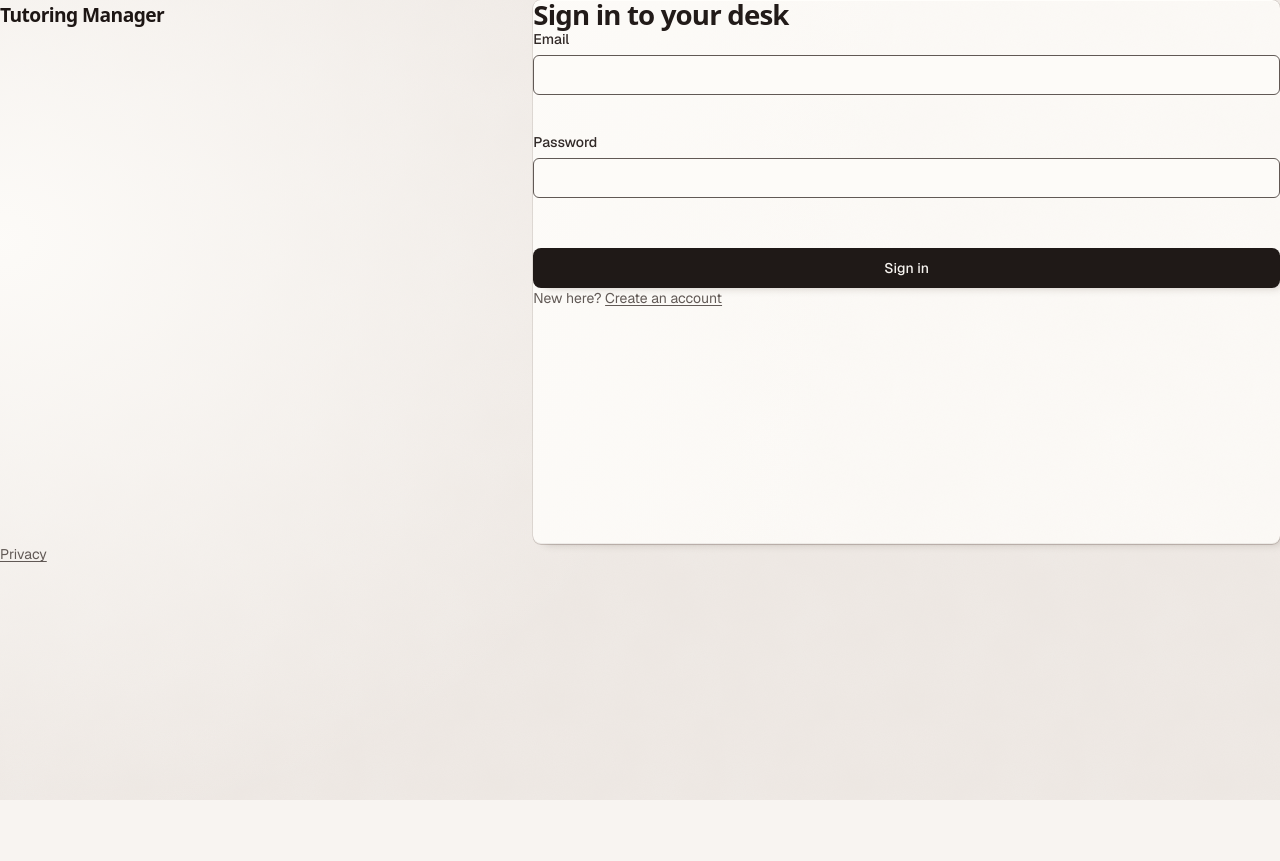
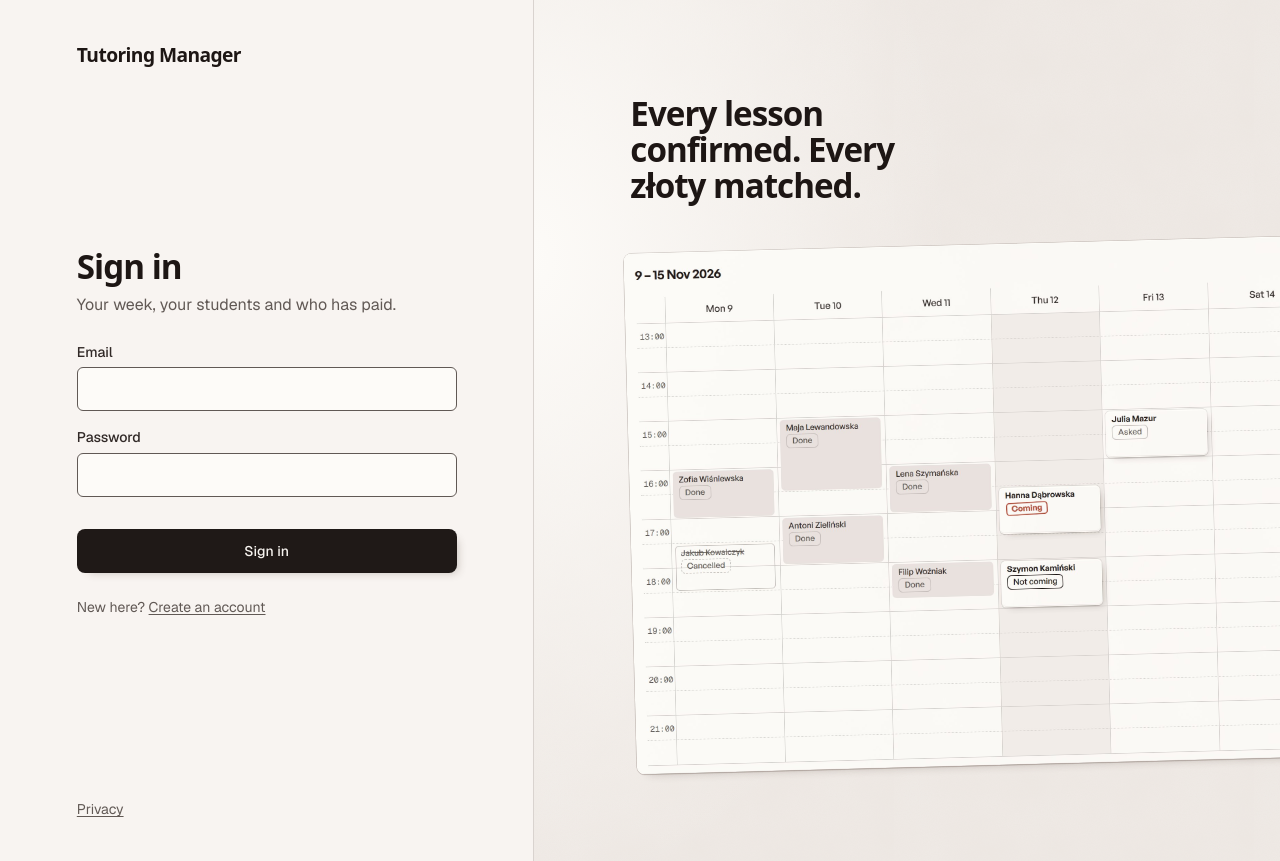
Before and after one commit to kacpersmaga/tutoring-manager, a React (Vite) app in the folder src/TutoringManager.Web/: page /app/login in a window 1280 px wide. Before the commit the page ends 800 px from the top, so only its background shows below. Built offline with nearby package versions, Linux system fonts and the light colour scheme; no server answers; a web font is replaced by a local one.

Commit message:
Redesign sign-in and registration as a split layout with the product

```diff
--- a/src/TutoringManager.Web/src/components/Field.tsx
+++ b/src/TutoringManager.Web/src/components/Field.tsx
@@ -20,12 +20,14 @@ export function Field({ label, name, error, hint, ...input }: FieldProps) {
         name={name}
         className="input"
         aria-invalid={error ? true : undefined}
-        aria-describedby={helpId}
+        aria-describedby={error || hint ? helpId : undefined}
         {...input}
       />
-      <p id={helpId} className={error ? 'field__help field__help--error' : 'field__help'}>
-        {error ?? hint}
-      </p>
+      {(error || hint) && (
+        <p id={helpId} className={error ? 'field__help field__help--error' : 'field__help'}>
+          {error ?? hint}
+        </p>
+      )}
     </div>
   )
 }
--- a/src/TutoringManager.Web/src/pages/AuthPages.tsx
+++ b/src/TutoringManager.Web/src/pages/AuthPages.tsx
@@ -5,18 +5,26 @@ import { useAuth } from '../auth'
 import { Field } from '../components/Field'
 import { FormError } from '../components/States'
 
-function AuthLayout({ title, children }: { title: string; children: React.ReactNode }) {
+/** The form on paper on the left; the product itself, on the desk, on the right (hidden on phones). */
+function AuthLayout({ title, lead, children }: { title: string; lead: string; children: React.ReactNode }) {
   return (
-    <main className="desk auth">
-      <Link to="/" className="wordmark auth__wordmark">
-        Tutoring Manager
-      </Link>
-      <section className="stock auth__sheet" aria-labelledby="auth-title">
-        <h1 id="auth-title">{title}</h1>
-        {children}
-      </section>
-      <Link to="/privacy" className="auth__privacy">Privacy</Link>
-    </main>
+    <div className="auth">
+      <main className="auth__panel">
+        <Link to="/" className="wordmark auth__wordmark">Tutoring Manager</Link>
+        <section className="auth__form" aria-labelledby="auth-title">
+          <div className="auth__head">
+            <h1 id="auth-title">{title}</h1>
+            <p className="auth__lead">{lead}</p>
+          </div>
+          {children}
+        </section>
+        <Link to="/privacy" className="auth__privacy">Privacy</Link>
+      </main>
+      <aside className="auth__showcase desk" aria-hidden="true">
+        <p className="auth__line">Every lesson confirmed. Every złoty matched.</p>
+        <img className="auth__shot stock" src="/product/calendar.jpg" width="2384" height="1530" alt="" />
+      </aside>
+    </div>
   )
 }
 
@@ -54,12 +62,7 @@ export function LoginPage() {
   }
 
   return (
-    <AuthLayout title="Sign in to your desk">
-      {demo && (
-        <button type="button" className="btn btn--card btn--block" disabled={busy} onClick={() => signInWith(demo.email, demo.password)}>
-          Open the demo account
-        </button>
-      )}
+    <AuthLayout title="Sign in" lead="Your week, your students and who has paid.">
       <form className="form" onSubmit={submit} noValidate>
         <Field label="Email" name="email" type="email" autoComplete="email" required />
         <Field label="Password" name="password" type="password" autoComplete="current-password" required />
@@ -71,6 +74,14 @@ export function LoginPage() {
       <p className="auth__switch">
         New here? <Link to="/app/register">Create an account</Link>
       </p>
+      {demo && (
+        <div className="auth__demo">
+          <p><strong>Just looking?</strong> The demo account has two months of lessons, notes and payments.</p>
+          <button type="button" className="btn btn--card btn--block" disabled={busy} onClick={() => signInWith(demo.email, demo.password)}>
+            Open the demo account
+          </button>
+        </div>
+      )}
     </AuthLayout>
   )
 }
@@ -109,7 +120,7 @@ export function RegisterPage() {
   }
 
   return (
-    <AuthLayout title="Set up your desk">
+    <AuthLayout title="Create your account" lead="Free during beta. Your data stays in your own database.">
       <form className="form" onSubmit={submit} noValidate>
         <Field label="Your name" name="displayName" autoComplete="name" required hint="Students see it on their confirmation page." error={errors.displayname} />
         <Field label="Email" name="email" type="email" autoComplete="email" required error={errors.email} />
```
